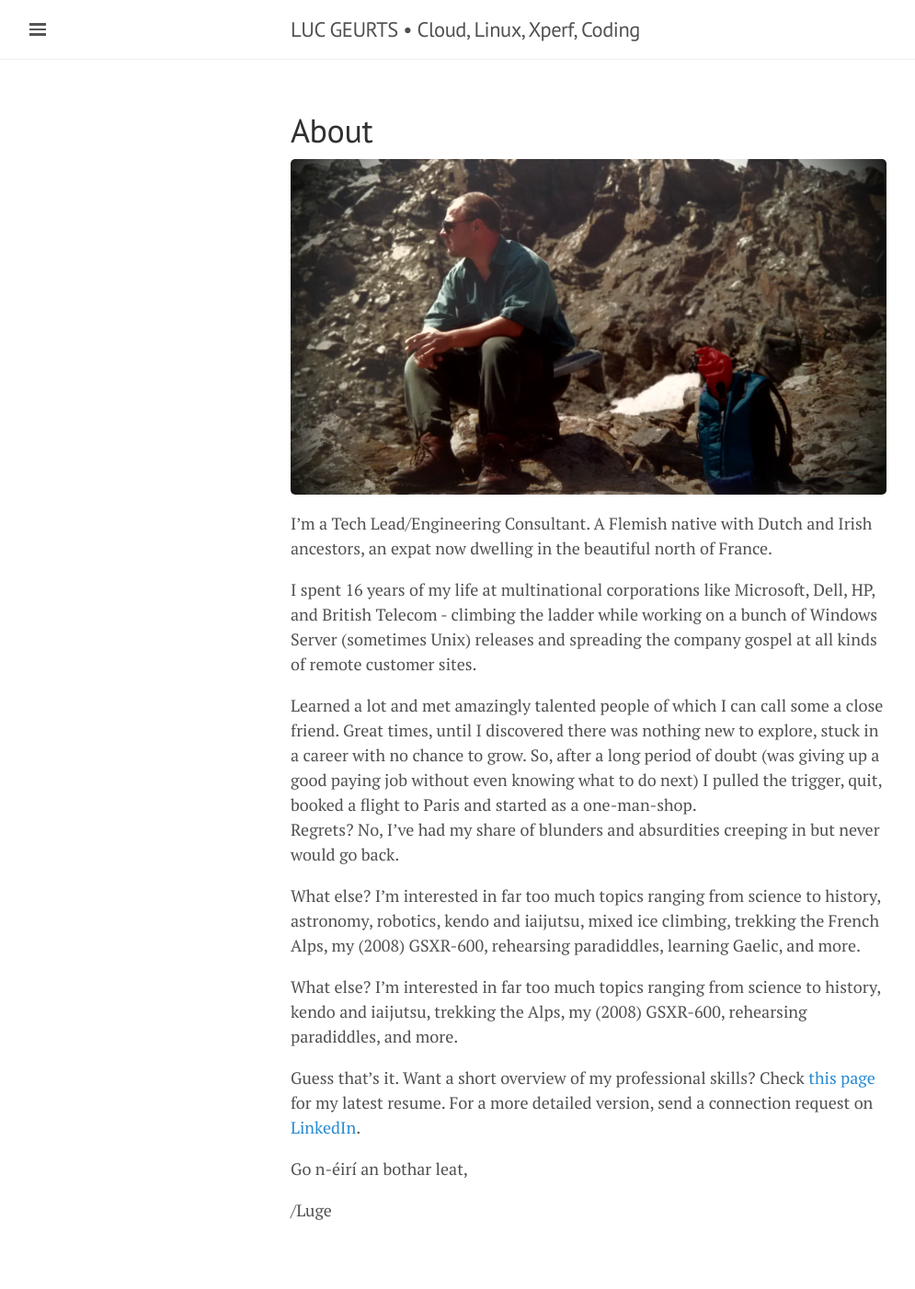
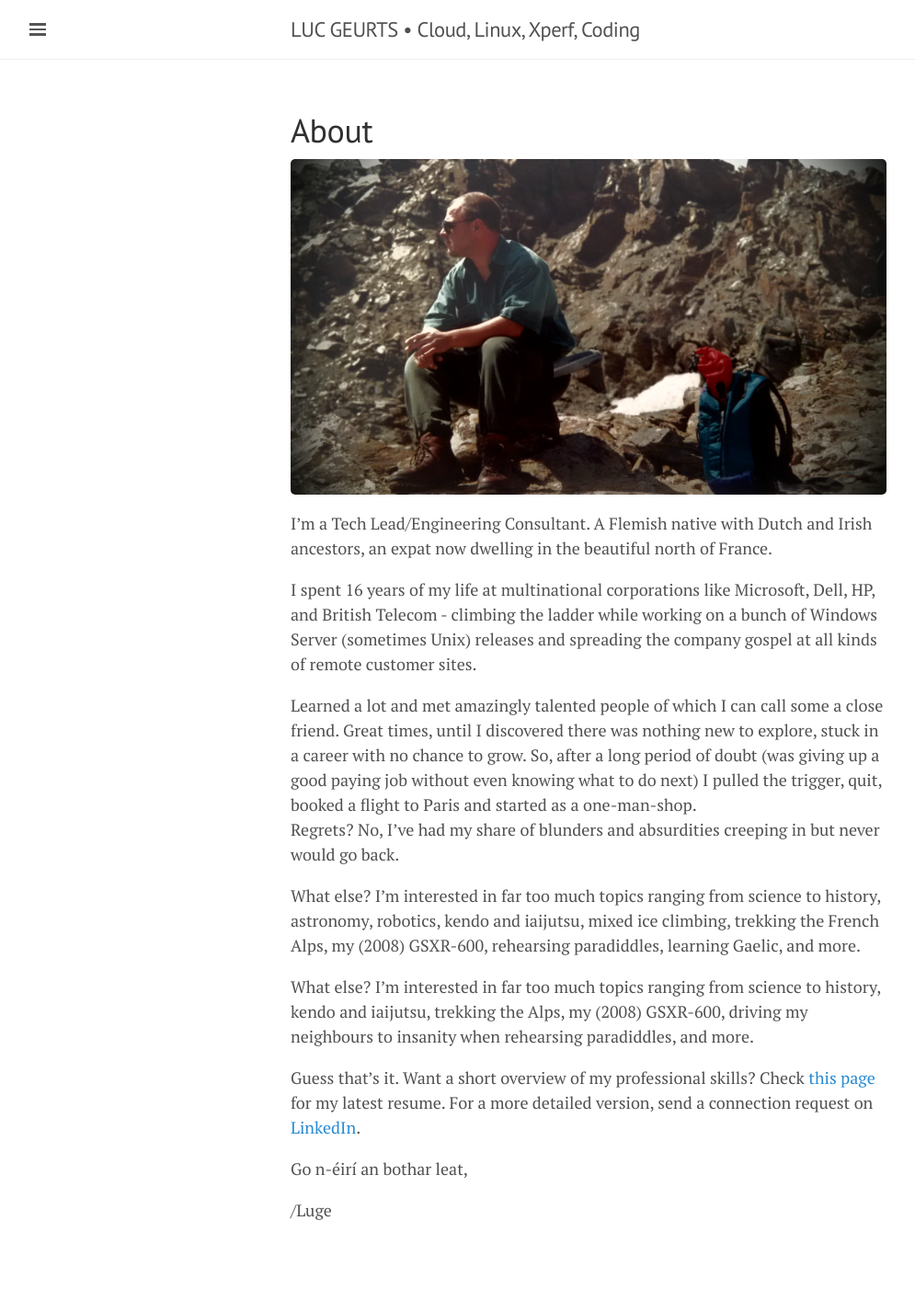
Before and after one commit to lgeurts/lgeurts.github.io, a Jekyll site: the page built from about.md, in a window 1280 px wide. Shown: the whole page at 92% size, without its empty margins (0-995 px from the left). Built offline with Jekyll 4.4.1, drawn with Linux system fonts in a browser that asks for light colours; nearby versions of some CDN libraries.

Commit message:
Update about.md

```diff
--- a/about.md
+++ b/about.md
@@ -13,7 +13,7 @@
 
 What else? I’m interested in far too much topics ranging from science to history, astronomy, robotics, kendo and iaijutsu, mixed ice climbing, trekking the French Alps, my (2008) GSXR-600, rehearsing paradiddles, learning Gaelic, and more.
 
-What else? I’m interested in far too much topics ranging from science to history, kendo and iaijutsu, trekking the Alps, my (2008) GSXR-600, rehearsing paradiddles, and more.
+What else? I’m interested in far too much topics ranging from science to history, kendo and iaijutsu, trekking the Alps, my (2008) GSXR-600, driving my neighbours to insanity when rehearsing paradiddles, and more.
 
 Guess that's it. Want a short overview of my professional skills? Check [this page](https://github.com/lgeurts/Resume/blob/master/Moderncv%20Resume%20Luc%20Geurts%20%28US%29.pdf) for my latest resume. For a more detailed version, send a connection request on [LinkedIn](https://www.linkedin.com/in/lucgeurts).
 
```
